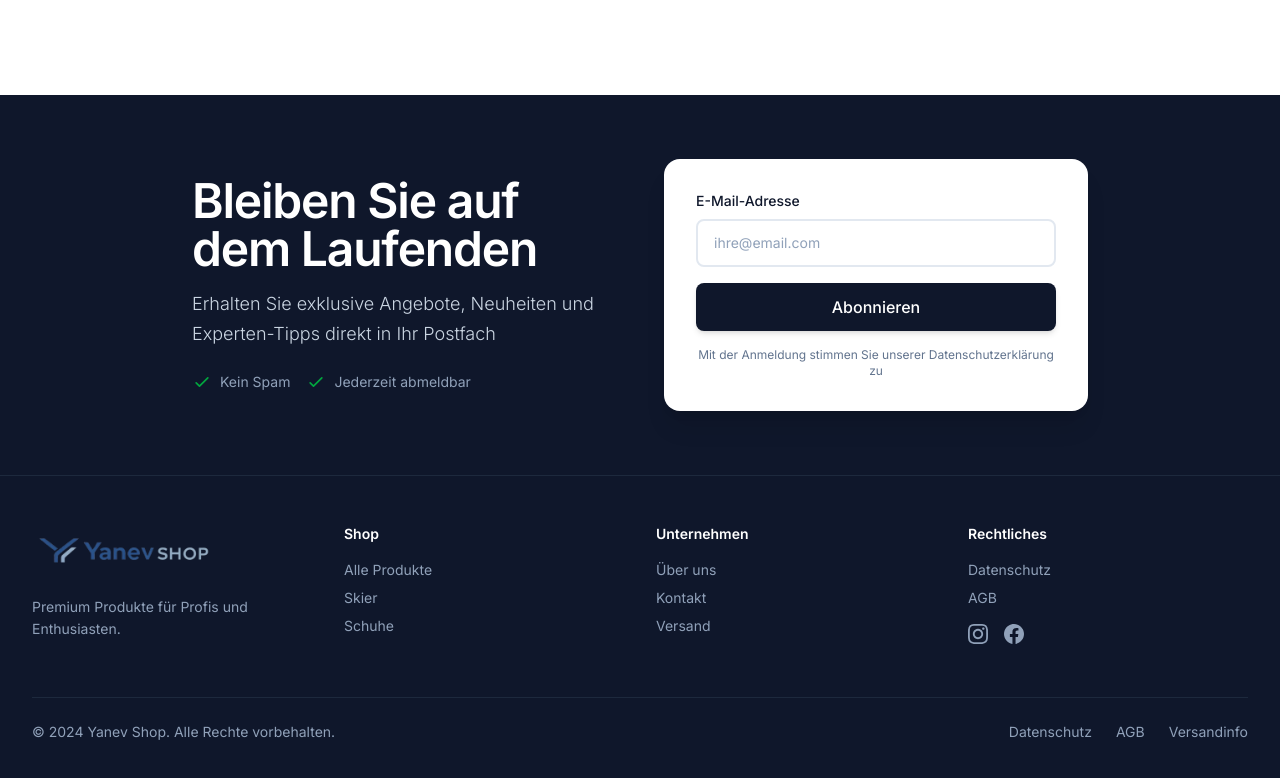
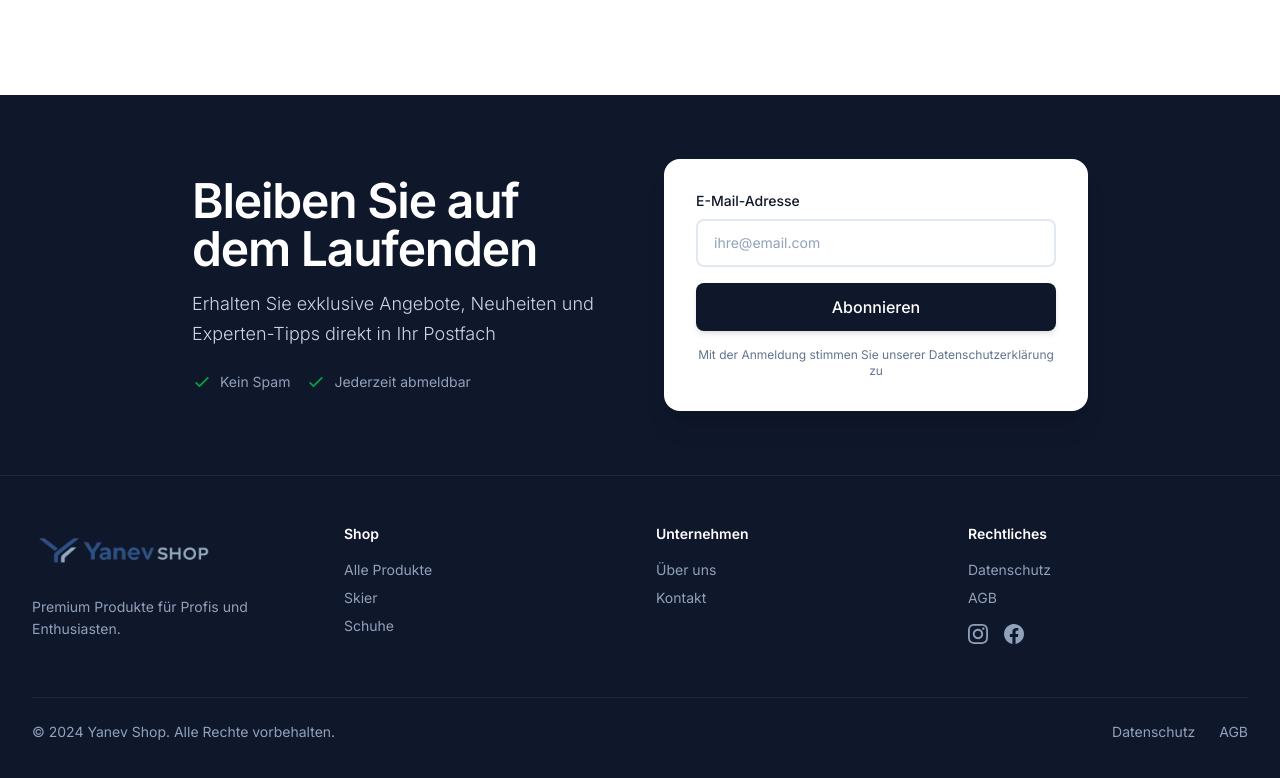
Before and after one commit to lolzi-creator/yanevshop-frontend, a Next.js app: page / in a window 1280 px wide. Shown: the part 2420-3198 px from the top of the page. Built offline with nearby package versions, Linux system fonts and the light colour scheme; no server answers.

Commit message:
Remove Versandinfo links from Footer and remove emojis from admin sidebar navigation

```diff
--- a/app/admin/page.tsx
+++ b/app/admin/page.tsx
@@ -99,9 +99,9 @@ export default function AdminDashboard() {
   };
 
   const tabs = [
-    { id: 'products' as TabType, label: 'Produkte', icon: '📦', href: '/admin' },
-    { id: 'orders' as TabType, label: 'Bestellungen', icon: '🛒', href: '/admin/orders' },
-    { id: 'finance' as TabType, label: 'Finanzen', icon: '💰', href: '/admin' },
+    { id: 'products' as TabType, label: 'Produkte', icon: '', href: '/admin' },
+    { id: 'orders' as TabType, label: 'Bestellungen', icon: '', href: '/admin/orders' },
+    { id: 'finance' as TabType, label: 'Finanzen', icon: '', href: '/admin' },
   ];
 
   return (
@@ -159,7 +159,6 @@ export default function AdminDashboard() {
                       : 'text-slate-700 hover:bg-slate-50'
                   }`}
                 >
-                  <span className="text-lg sm:text-xl">{tab.icon}</span>
                   <span className="font-medium text-sm sm:text-base">{tab.label}</span>
                 </button>
               );
--- a/app/components/Footer.tsx
+++ b/app/components/Footer.tsx
@@ -53,11 +53,6 @@ export default function Footer() {
                   Kontakt
                 </a>
               </li>
-              <li>
-                <a href="#" className="text-slate-400 hover:text-white transition-colors">
-                  Versand
-                </a>
-              </li>
             </ul>
           </div>
 
@@ -104,9 +99,6 @@ export default function Footer() {
             <Link href="/agb" className="text-slate-400 hover:text-white transition-colors">
               AGB
             </Link>
-            <a href="#" className="text-slate-400 hover:text-white transition-colors">
-              Versandinfo
-            </a>
           </div>
         </div>
       </div>
```
